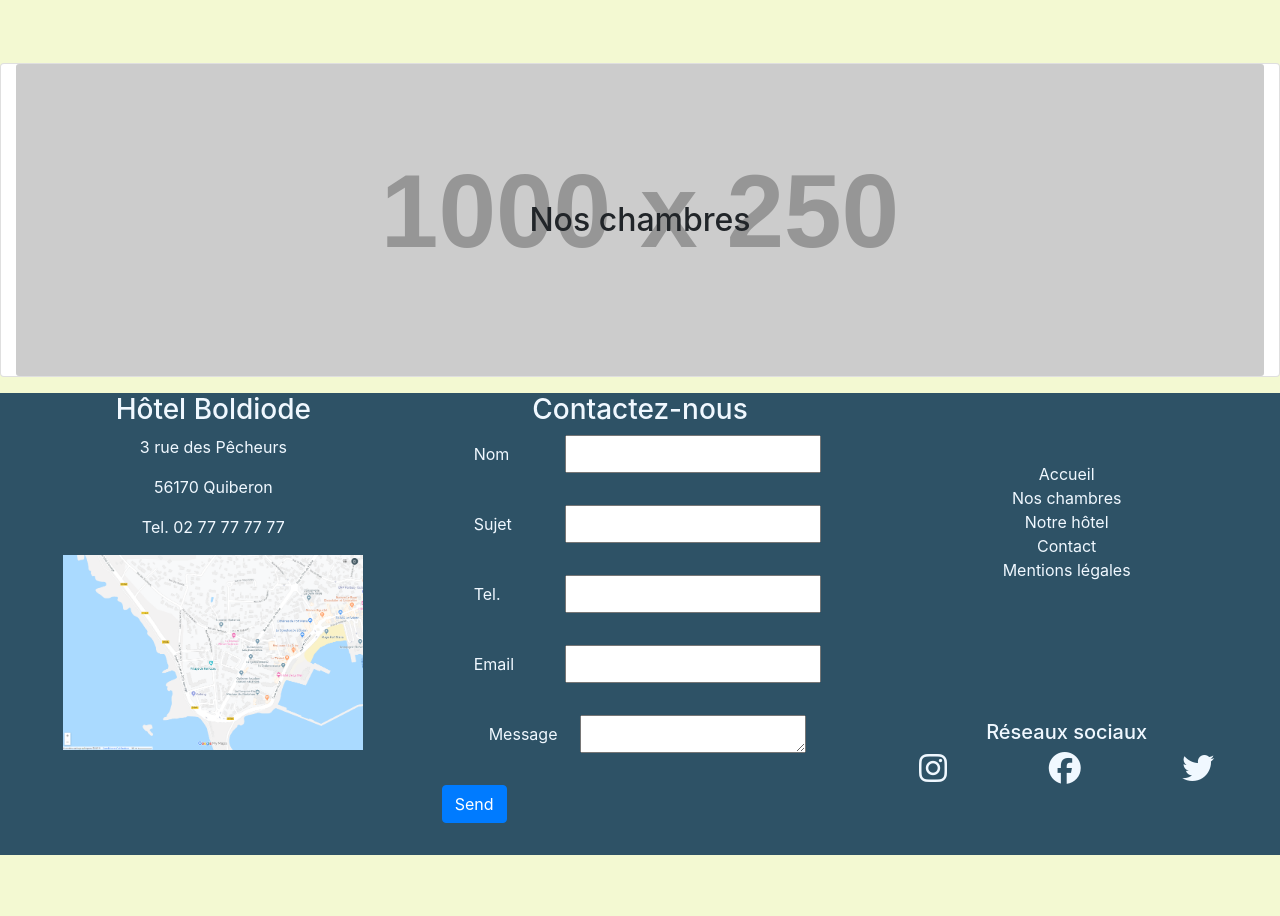
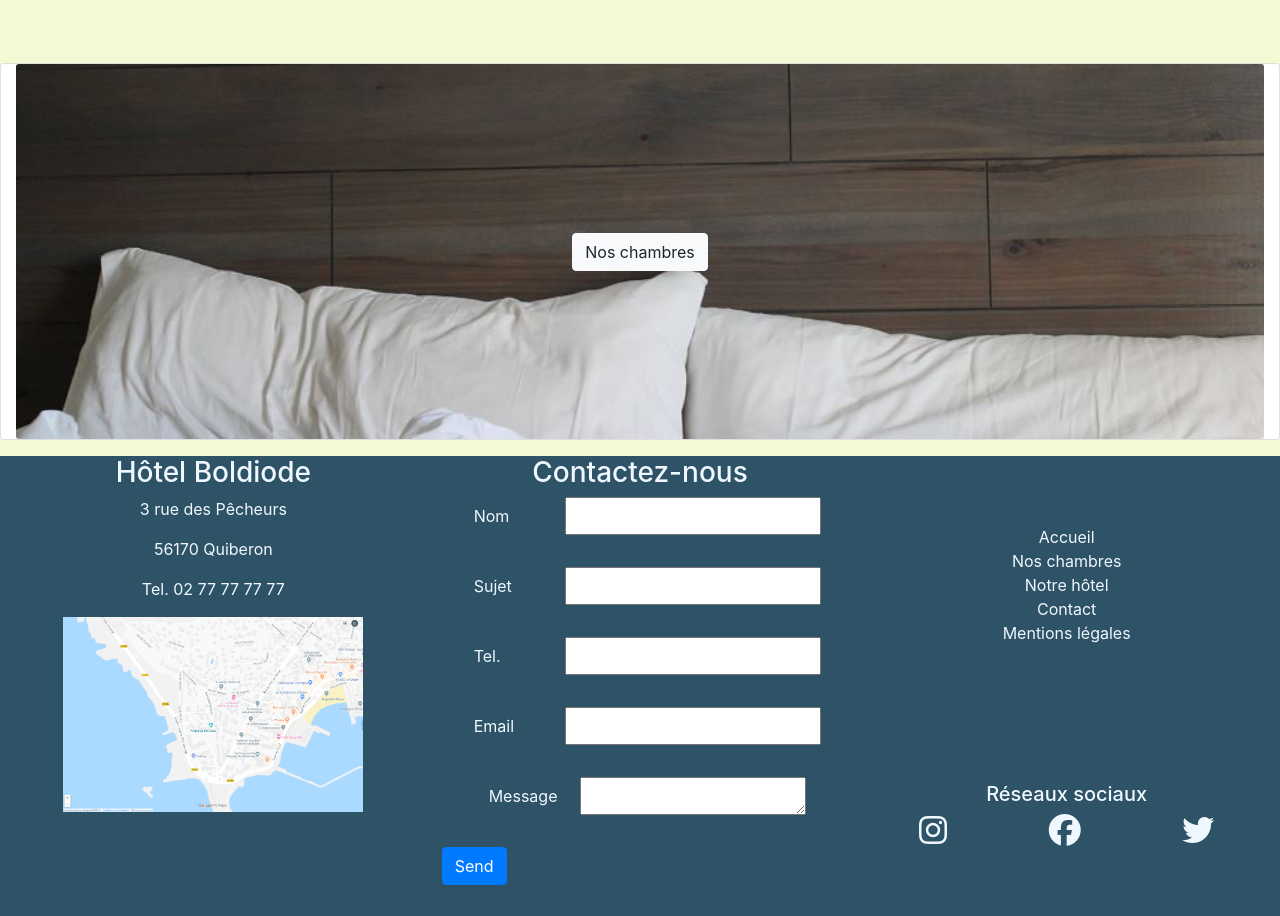
Before and after one commit to apsuma/nantes-0919-php-boldiode, a PHP site: template src/View/Home/index.html.twig in a window 1280 px wide. Shown: the part 927-1843 px from the top of the page. Before the commit the page ends 1782 px from the top, so only its background shows below. Run offline with PHP 8.4, Linux system fonts and the light colour scheme; the template is opened without the code that fills it, so the values that code supplies are empty; grey boxes labelled with a size stand in for pictures from a placeholder-image service; some libraries are stand-ins or nearby versions.

Commit message:
ajout photo arrière plan section 'nos chambres' sur home page

```diff
--- a/src/View/Home/index.html.twig
+++ b/src/View/Home/index.html.twig
@@ -40,10 +40,10 @@
         </div>
     </div>
     <div class="container-fluid card mb-3">
-        <a href="#">
-            <img alt="..." class="card-img" src="https://via.placeholder.com/1000x250.png">
+        <a href="/room/show">
+            <img alt="..." class="card-img" src="/assets/images/image_nos_chambres.jpg">
             <div class="card-img-overlay d-flex flex-column align-items-center">
-                <h2 class="text-center my-auto text-body">Nos chambres</h2>
+                <h2 class="text-center my-auto text-body btn btn-light">Nos chambres</h2>
             </div>
         </a>
     </div>
```
Also changed, not shown: public/assets/images/image_nos_chambres.jpg (added).
